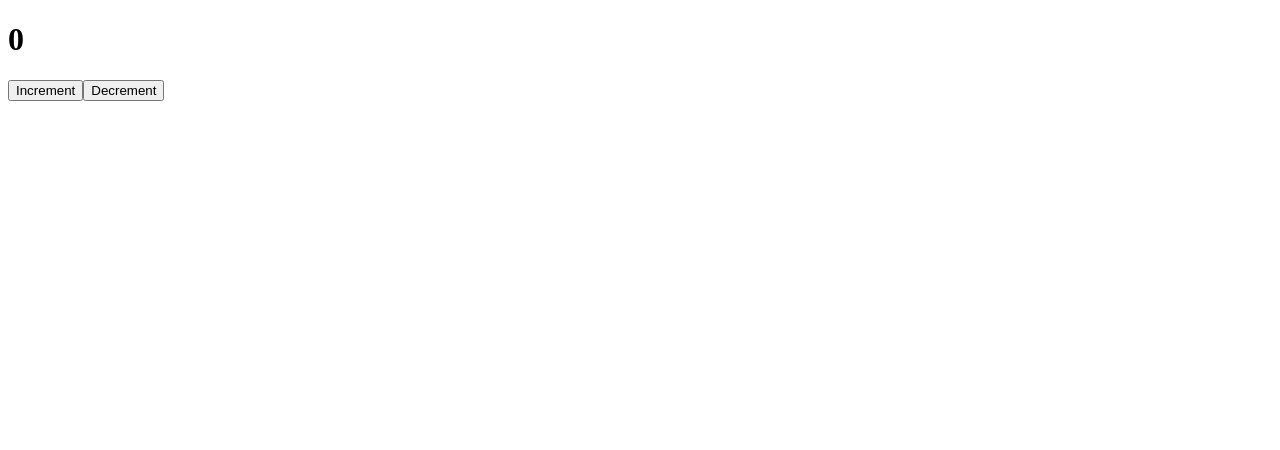
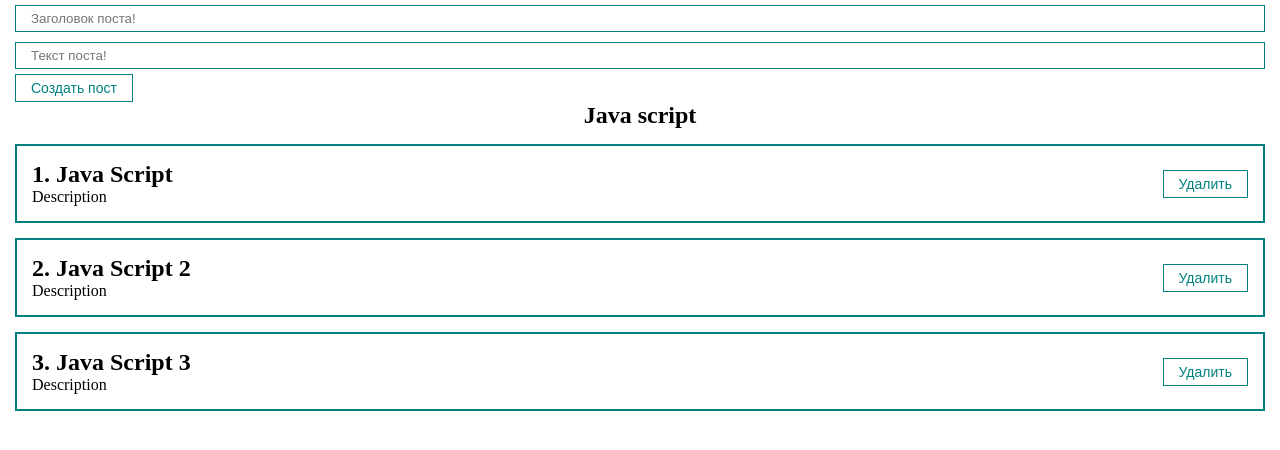
Before and after one commit to Faust43/my-first-react-app, a React (Create React App) app: page / in a window 1280 px wide. Shown: the top 450 px of the page. Built offline with nearby package versions, Linux system fonts and the light colour scheme.

Commit message:
add button, input, post item,post list, post form

```diff
--- a/src/App.js
+++ b/src/App.js
@@ -1,11 +1,44 @@
 import { useState } from 'react'
 import Counter from './components/Counter'
 import ClassCounter from './components/ClassCounter'
+import './styles/App.css'
+import PostItem from './components/PostItem'
+import PostList from './components/PostList'
+import MyButton from './components/UI/button/MyButton'
+import MyInput from './components/UI/input/MyInput'
+import PostForm from './components/PostForm'
 
 function App() {
+	const [posts, setPosts] = useState([
+		{
+			id: 1,
+			title: 'Java Script',
+			body: 'Description',
+		},
+		{
+			id: 2,
+			title: 'Java Script 2',
+			body: 'Description',
+		},
+		{
+			id: 3,
+			title: 'Java Script 3',
+			body: 'Description',
+		},
+	])
+
+	const createPost = newPost => {
+		setPosts([...posts, newPost])
+	}
+
+	const removePost = post => {
+		setPosts(posts.filter(p => p.id !== post.id))
+	}
+
 	return (
 		<div className='App'>
-			<ClassCounter />
+			<PostForm create={createPost} />
+			<PostList remove={removePost} posts={posts} title='Java script' />
 		</div>
 	)
 }
--- /dev/null
+++ b/src/components/PostForm.jsx
@@ -0,0 +1,38 @@
+import { useState } from 'react'
+import MyInput from './UI/input/MyInput'
+import MyButton from './UI/button/MyButton'
+
+const PostForm = ({ create }) => {
+	const [post, setPost] = useState({ title: '', body: '' })
+
+	function addNewPost(e) {
+		e.preventDefault()
+		const newPost = {
+			...post,
+			id: Date.now(),
+		}
+		console.log(newPost)
+		create(newPost)
+		setPost({ title: '', body: '' })
+	}
+
+	return (
+		<form>
+			<MyInput
+				value={post.title}
+				type='text'
+				placeholder='Заголовок поста!'
+				onChange={e => setPost({ ...post, title: e.target.value })}
+			/>
+			<MyInput
+				value={post.body}
+				type='text'
+				placeholder='Текст поста!'
+				onChange={e => setPost({ ...post, body: e.target.value })}
+			/>
+			<MyButton onClick={addNewPost}>Создать пост</MyButton>
+		</form>
+	)
+}
+
+export default PostForm
--- /dev/null
+++ b/src/components/PostItem.jsx
@@ -0,0 +1,21 @@
+import MyButton from './UI/button/MyButton'
+
+const PostItem = props => {
+	return (
+		<div className='post'>
+			<div className='post__content'>
+				<h2>
+					<strong>
+						{props.number}. {props.post.title}
+					</strong>
+				</h2>
+				<p>{props.post.body}</p>
+			</div>
+			<div className='post__btn'>
+				<MyButton onClick={() => props.remove(props.post)}>Удалить</MyButton>
+			</div>
+		</div>
+	)
+}
+
+export default PostItem
--- /dev/null
+++ b/src/components/PostList.jsx
@@ -0,0 +1,20 @@
+import { useState } from 'react'
+import PostItem from './PostItem'
+
+const PostList = ({ posts, title, remove }) => {
+	return (
+		<div>
+			<h2 style={{ textAlign: 'center' }}>{title}</h2>
+			{posts.map((post, index) => (
+				<PostItem
+					remove={remove}
+					number={index + 1}
+					post={post}
+					key={post.id}
+				/>
+			))}
+		</div>
+	)
+}
+
+export default PostList
--- /dev/null
+++ b/src/components/UI/button/MyButton.jsx
@@ -0,0 +1,11 @@
+import classes from './MyButton.module.css'
+
+const MyButton = ({ children, ...props }) => {
+	return (
+		<button {...props} className={classes.myBtn}>
+			{children}
+		</button>
+	)
+}
+
+export default MyButton
--- /dev/null
+++ b/src/components/UI/button/MyButton.module.css
@@ -0,0 +1,8 @@
+.myBtn {
+	padding: 5px 15px;
+	color: teal;
+	font-size: 14px;
+	background: transparent;
+	border: 1px solid teal;
+	cursor: pointer;
+}
--- /dev/null
+++ b/src/components/UI/input/MyInput.jsx
@@ -0,0 +1,7 @@
+import classes from './MyInput.module.css'
+
+const MyInput = props => {
+	return <input {...props} className={classes.MyInput} />
+}
+
+export default MyInput
--- /dev/null
+++ b/src/components/UI/input/MyInput.module.css
@@ -0,0 +1,6 @@
+.MyInput {
+	width: 100%;
+	padding: 5px 15px;
+	margin: 5px 0;
+	border: 1px solid teal;
+}
--- /dev/null
+++ b/src/styles/App.css
@@ -0,0 +1,24 @@
+* {
+	margin: 0;
+	padding: 0;
+	box-sizing: border-box;
+}
+#root {
+	display: flex;
+	justify-content: center;
+}
+
+.App {
+	width: 100%;
+	padding: 0 15px;
+}
+.post {
+	display: flex;
+	justify-content: space-between;
+	align-items: center;
+
+	padding: 15px;
+	margin: 15px 0;
+
+	border: 2px solid teal;
+}
```
